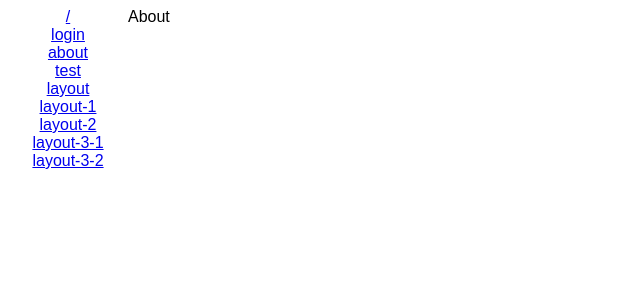
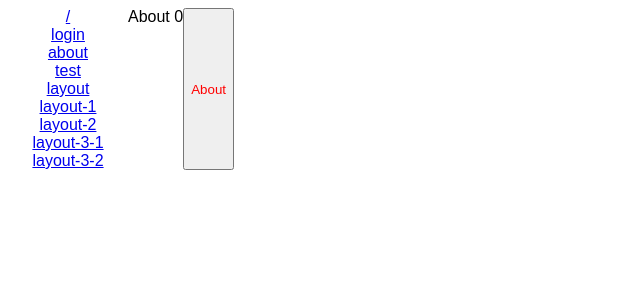
Before and after one commit to fncheng/react-router6-guard, a React (Vite) app: page /about in a window 1280 px wide. Shown: the top 300 px of the page, without its empty margins (0-640 px from the left). Built offline with nearby package versions, Linux system fonts and the light colour scheme; sample sign-in values are in the browser's storage.

Commit message:
feat: 高阶组件的使用

```diff
--- a/src/pages/About/index.tsx
+++ b/src/pages/About/index.tsx
@@ -1 +1,34 @@
-export default () => <span>About</span>;
+import { useState } from 'react';
+
+const withAuth =
+  (Component1: React.ComponentType<any>, requiredPermission: boolean) => (props: any) => {
+    if (requiredPermission) {
+      return null;
+    }
+    return <Component1 {...props} />;
+  };
+
+const Button: React.FC<{ text: string }> = ({ text, ...props }) => (
+  <button style={{ color: 'red' }} {...props}>
+    {text}
+  </button>
+);
+
+const About = () => {
+  const [state, setState] = useState(0);
+  const ButtonWithPermission = withAuth(Button, true);
+  const ButtonWithoutPermission = withAuth(Button, false);
+  console.log('ButtonWithPermission: ', ButtonWithPermission);
+
+  const handleClick = () => setState((state) => state + 1);
+
+  return (
+    <>
+      <span onClick={() => setState(state + 1)}>About {state}</span>
+      <ButtonWithPermission text='About' />
+      <ButtonWithoutPermission text='About' onClick={handleClick} />
+    </>
+  );
+};
+
+export default About;
```
